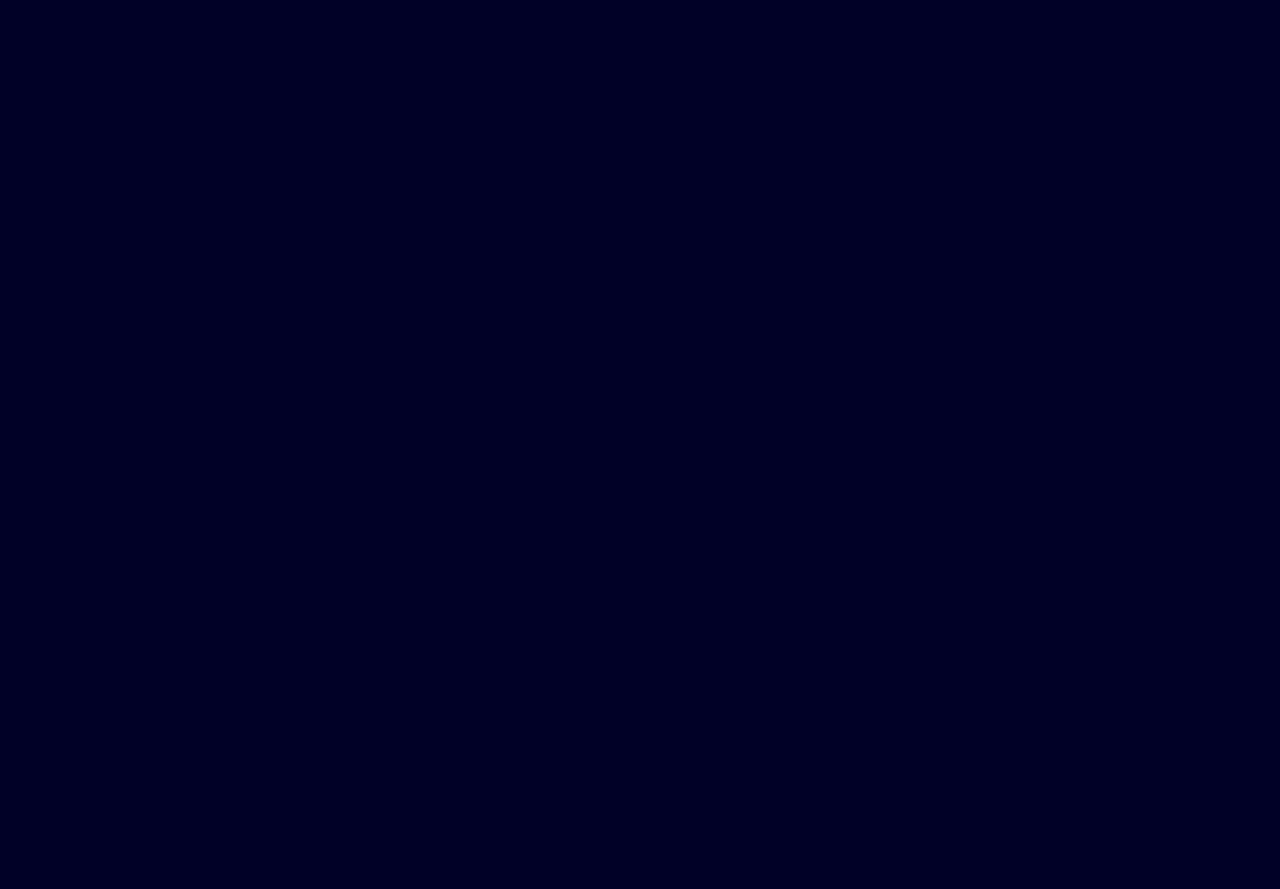
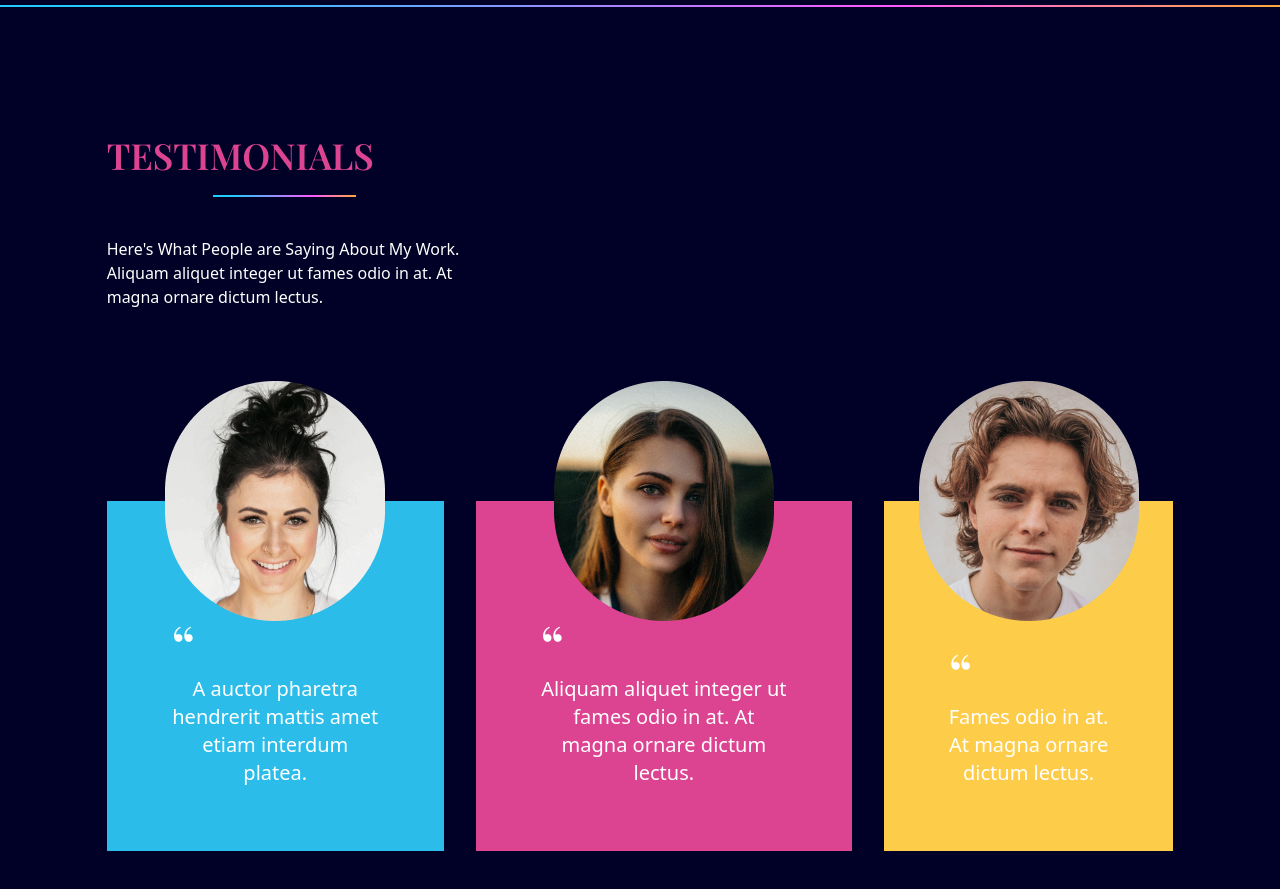
Before and after one commit to DylnMtthws/react-portfolio-app, a React (Create React App) app in the folder react-portfolio/: page / in a window 1280 px wide. Shown: the part 3240-4129 px from the top of the page. Before the commit the page ends 3245 px from the top, so only its background shows below. Built offline with nearby package versions, Linux system fonts and the light colour scheme.

Commit message:
testimonials

```diff
--- a/react-portfolio/src/App.jsx
+++ b/react-portfolio/src/App.jsx
@@ -6,6 +6,7 @@ import Landing from "./scenes/Landing";
 import LineGradient from "./components/LineGradient";
 import MySkills from "./scenes/MySkills";
 import Projects from "./scenes/Projects";
+import Testimonials from "./scenes/Testimonials";
 
 function App() {
   const [selectedPage, setSelectedPage] = useState("home");
@@ -45,6 +46,10 @@ function App() {
       <div className="w-5/6 mx-auto">
         <Projects />
       </div>
+      <LineGradient />
+      <div className="w-5/6 mx-auto md:h-full">
+        <Testimonials />
+      </div>
     </div>
   );
 }
--- /dev/null
+++ b/react-portfolio/src/scenes/Testimonials.jsx
@@ -0,0 +1,90 @@
+import LineGradient from "../components/LineGradient";
+import { motion } from "framer-motion";
+
+const Testimonials = () => {
+  return (
+    <section id="testimonials" className="pt-32 pb-16">
+      {/* HEADING */}
+      <motion.div
+        className="md:w-1/3 text-center md:text-left"
+        initial="hidden"
+        whileInView="visible"
+        viewport={{ once: true, amount: 0.5 }}
+        transition={{ duration: 0.5 }}
+        variants={{
+          hidden: { opacity: 0, x: -50 },
+          visible: { opacity: 1, x: 0 },
+        }}
+      >
+        <p className="font-playfair font-semibold text-4xl mb-5 text-red">
+          TESTIMONIALS
+        </p>
+        <LineGradient width="mx-auto w-2/5" />
+        <p className="mt-10">
+          Here's What People are Saying About My Work. Aliquam aliquet integer
+          ut fames odio in at. At magna ornare dictum lectus.
+        </p>
+      </motion.div>
+
+      {/* TESTIMONIALS */}
+      <div className="md:flex md:justify-between gap-8">
+        <motion.div
+          className="mx-auto relative bg-blue max-w-[400px] h-[350px] flex flex-col justify-end p-16 mt-48
+              before:absolute before:top-[-120px] before:-ml-[110px] before:left-1/2 before:content-person1"
+          initial="hidden"
+          whileInView="visible"
+          viewport={{ once: true, amount: 0.5 }}
+          transition={{ duration: 0.6 }}
+          variants={{
+            hidden: { opacity: 0, scale: 0.8 },
+            visible: { opacity: 1, scale: 1 },
+          }}
+        >
+          <p className="font-playfair text-6xl">“</p>
+          <p className="text-center text-xl">
+            A auctor pharetra hendrerit mattis amet etiam interdum platea.
+          </p>
+        </motion.div>
+
+        <motion.div
+          className="mx-auto relative bg-red max-w-[400px] h-[350px] flex flex-col justify-end p-16 mt-48
+              before:absolute before:top-[-120px] before:-ml-[110px] before:left-1/2 before:content-person2"
+          initial="hidden"
+          whileInView="visible"
+          viewport={{ once: true, amount: 0.5 }}
+          transition={{ delay: 0.2, duration: 0.6 }}
+          variants={{
+            hidden: { opacity: 0, scale: 0.8 },
+            visible: { opacity: 1, scale: 1 },
+          }}
+        >
+          <p className="font-playfair text-6xl">“</p>
+          <p className="text-center text-xl">
+            Aliquam aliquet integer ut fames odio in at. At magna ornare dictum
+            lectus.
+          </p>
+        </motion.div>
+
+        <motion.div
+          className="mx-auto relative bg-yellow max-w-[400px] h-[350px] flex flex-col justify-end p-16 mt-48
+              before:absolute before:top-[-120px] before:-ml-[110px] before:left-1/2 before:content-person3"
+          initial="hidden"
+          whileInView="visible"
+          viewport={{ once: true, amount: 0.5 }}
+          transition={{ delay: 0.4, duration: 0.6 }}
+          variants={{
+            hidden: { opacity: 0, scale: 0.8 },
+            visible: { opacity: 1, scale: 1 },
+          }}
+        >
+          <p className="font-playfair text-6xl">“</p>
+          <p className="text-center text-xl">
+            Fames odio in at. At magna ornare dictum lectus.
+          </p>
+        </motion.div>
+      </div>
+    </section>
+  );
+};
+
+export default Testimonials;
```
